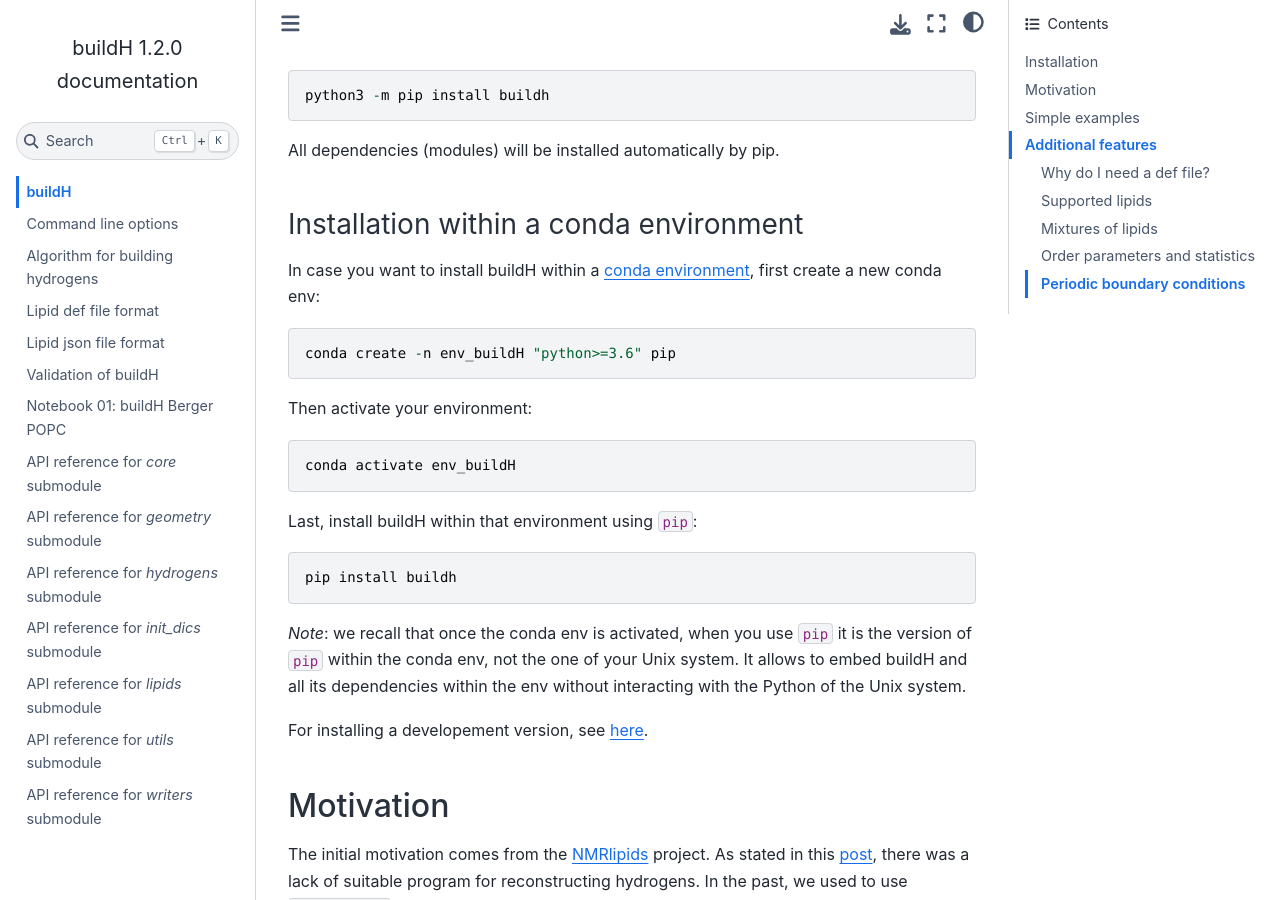
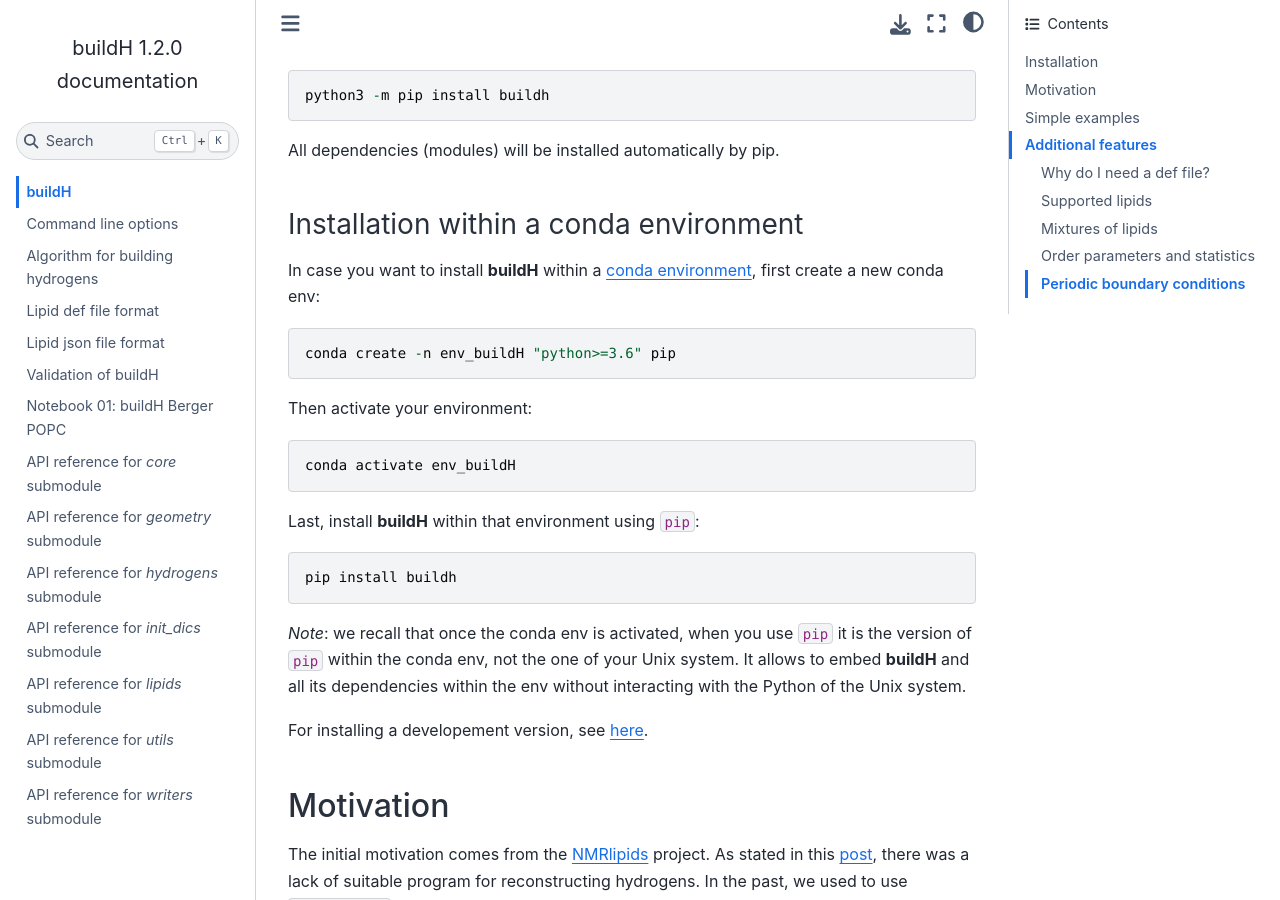
Before and after one commit to patrickfuchs/buildH, a Sphinx documentation site: the page built from docs/buildh.md, in a window 1280 px wide and 900 px high, scrolled down 765 px. Built offline with Sphinx 7.4.7 and the Sphinx Book theme 1.1.4, drawn with Linux system fonts in a browser that asks for light colours; some of the changed text lies outside the part shown.

Commit message:
Correct minor details

````diff
--- a/docs/buildh.md
+++ b/docs/buildh.md
@@ -29,7 +29,7 @@
 
 ### Installation within a conda environment
 
-In case you want to install buildH within a [conda environment](https://docs.conda.io/projects/conda/en/latest/user-guide/tasks/manage-environments.html), first create a new conda env:
+In case you want to install **buildH** within a [conda environment](https://docs.conda.io/projects/conda/en/latest/user-guide/tasks/manage-environments.html), first create a new conda env:
 
 ```
 conda create -n env_buildH "python>=3.6" pip
@@ -41,13 +41,13 @@
 conda activate env_buildH
 ```
 
-Last, install buildH within that environment using `pip`:
+Last, install **buildH** within that environment using `pip`:
 
 ```
 pip install buildh
 ```
 
-*Note*: we recall that once the conda env is activated, when you use `pip` it is the version of `pip` within the conda env, not the one of your Unix system. It allows to embed buildH and all its dependencies within the env without interacting with the Python of the Unix system.
+*Note*: we recall that once the conda env is activated, when you use `pip` it is the version of `pip` within the conda env, not the one of your Unix system. It allows to embed **buildH** and all its dependencies within the env without interacting with the Python of the Unix system.
 
 For installing a developement version, see [here](https://github.com/patrickfuchs/buildH/tree/master/devtools/install_dev.md).
 
@@ -74,7 +74,7 @@
 -d order_parameter_definitions_MODEL_Berger_POPC.def
 ```
 
-**buildH** can be used on a single structure (OK not very common for research, but useful for debugging ;-)). The pdb structure is passed with option `-c` (it also works with gro files), the def file with `-d`. The flag `-l` is mandatory, it tells buildH what force field and lipid to use: here it is `Berger_POPC`. The order parameters will be written to `OP_buildH.out` which is the default name.
+**buildH** can be used on a single structure (OK not very common for research, but useful for debugging ;-)). The pdb structure is passed with option `-c` (it also works with gro files), the def file with `-d`. The flag `-l` is mandatory, it tells **buildH** what force field and lipid to use: here it is `Berger_POPC`. The order parameters will be written to `OP_buildH.out` which is the default name.
 
 ### Same but with a chosen output name
 
````
Also changed, not shown: docs/algorithms_Hbuilding.md (+1 -1 lines), docs/notebooks/Notebook_01_buildH_calc_OP.ipynb.
